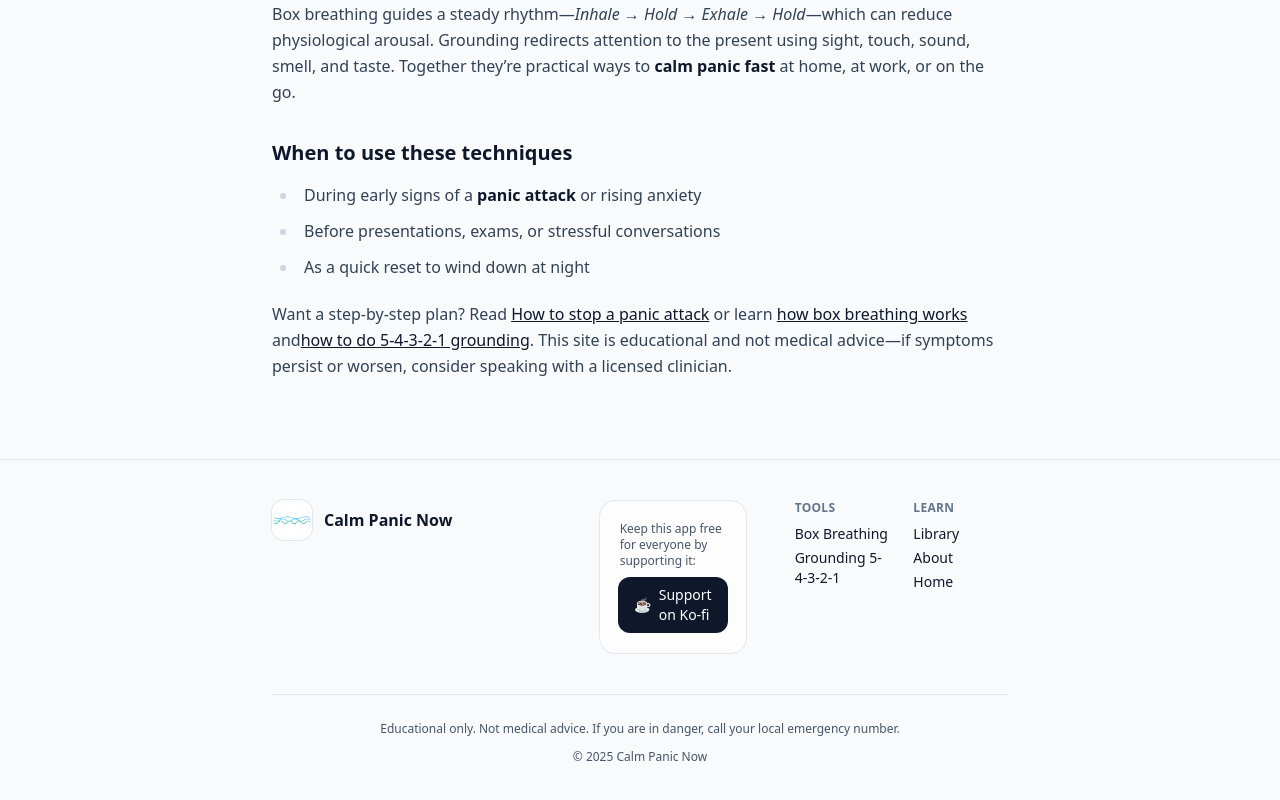
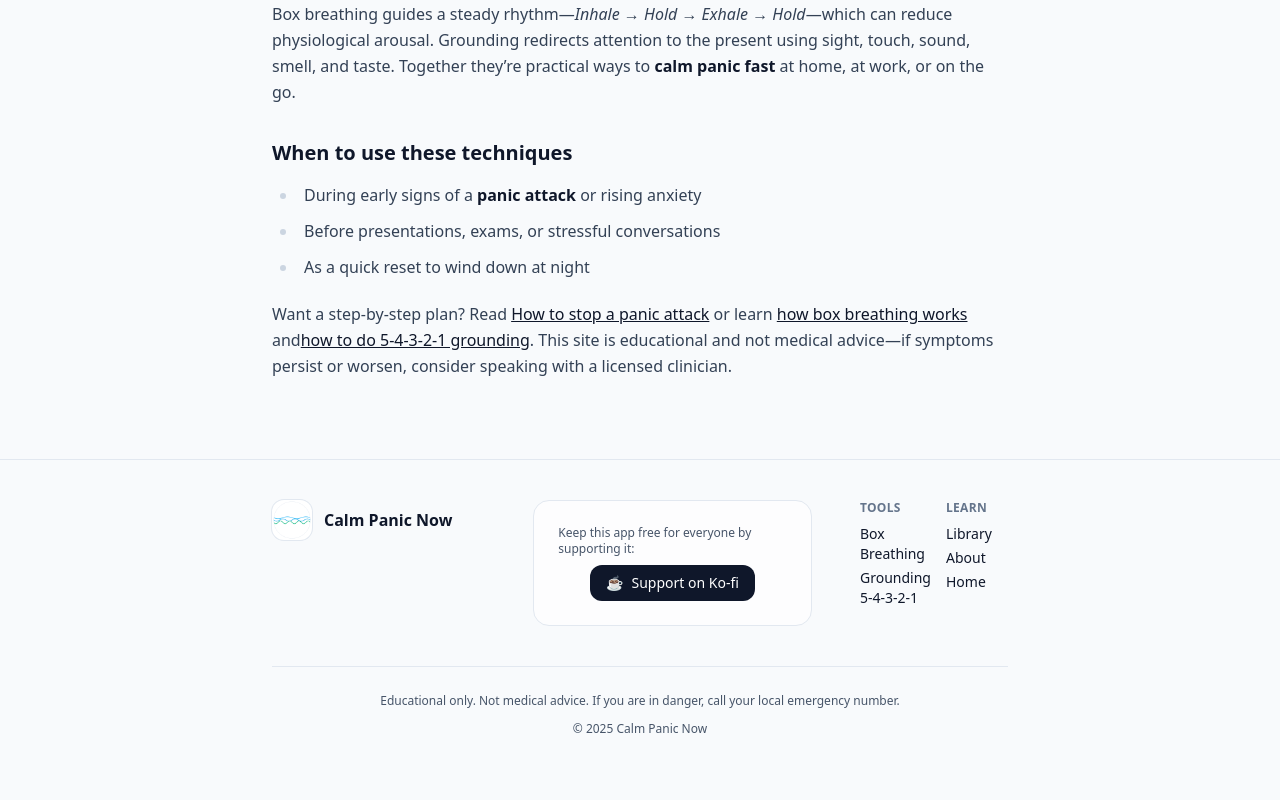
Before and after one commit to JiriTill/calm-panic-now, a Next.js app: page / in a window 1280 px wide. Shown: the part 1626-2426 px from the top of the page. After the commit the page ends 2404 px from the top, so only its background shows below. Built offline with nearby package versions, Linux system fonts and the light colour scheme.

Commit message:
Update layout.tsx

```diff
--- a/src/app/layout.tsx
+++ b/src/app/layout.tsx
@@ -45,10 +45,10 @@ export default function RootLayout({ children }: { children: React.ReactNode })
         <main id="content" className="flex-1 pb-16 sm:pb-0">{children}</main>
 
       <footer className="border-t border-slate-200 dark:border-slate-800">
-        <div className="container py-10">
+        <div className="container max-w-5xl py-10">
           <div className="grid gap-12 md:grid-cols-12 items-start">
             {/* LEFT: logo + name */}
-            <div className="md:col-span-5 space-y-4">
+            <div className="md:col-span-4 space-y-4">
               <Link href="/" className="flex items-center gap-3">
                 {/* use your PNG logo */}
                 <Image
@@ -63,8 +63,8 @@ export default function RootLayout({ children }: { children: React.ReactNode })
             </div>
 
             {/* CENTER: Ko-fi card only */}
-            <div className="md:col-span-3">
-              <div className="rounded-2xl border border-slate-200 dark:border-slate-800 bg-white/70 dark:bg-slate-900/50 p-5">
+            <div className="md:col-span-5">
+              <div className="rounded-2xl border border-slate-200 dark:border-slate-800 bg-white/70 dark:bg-slate-900/50 p-6">
                 <p className="text-xs text-slate-600 dark:text-slate-400 mb-2">
                   Keep this app free for everyone by supporting it:
                 </p>
@@ -75,7 +75,7 @@ export default function RootLayout({ children }: { children: React.ReactNode })
             </div>
 
             {/* RIGHT: links in two columns */}
-            <div className="md:col-span-4 grid grid-cols-2 gap-6">
+            <div className="md:col-span-3 grid grid-cols-2 gap-6">
               <nav className="text-sm">
                 <h4 className="eyebrow mb-2">Tools</h4>
                 <ul className="space-y-1">
```
